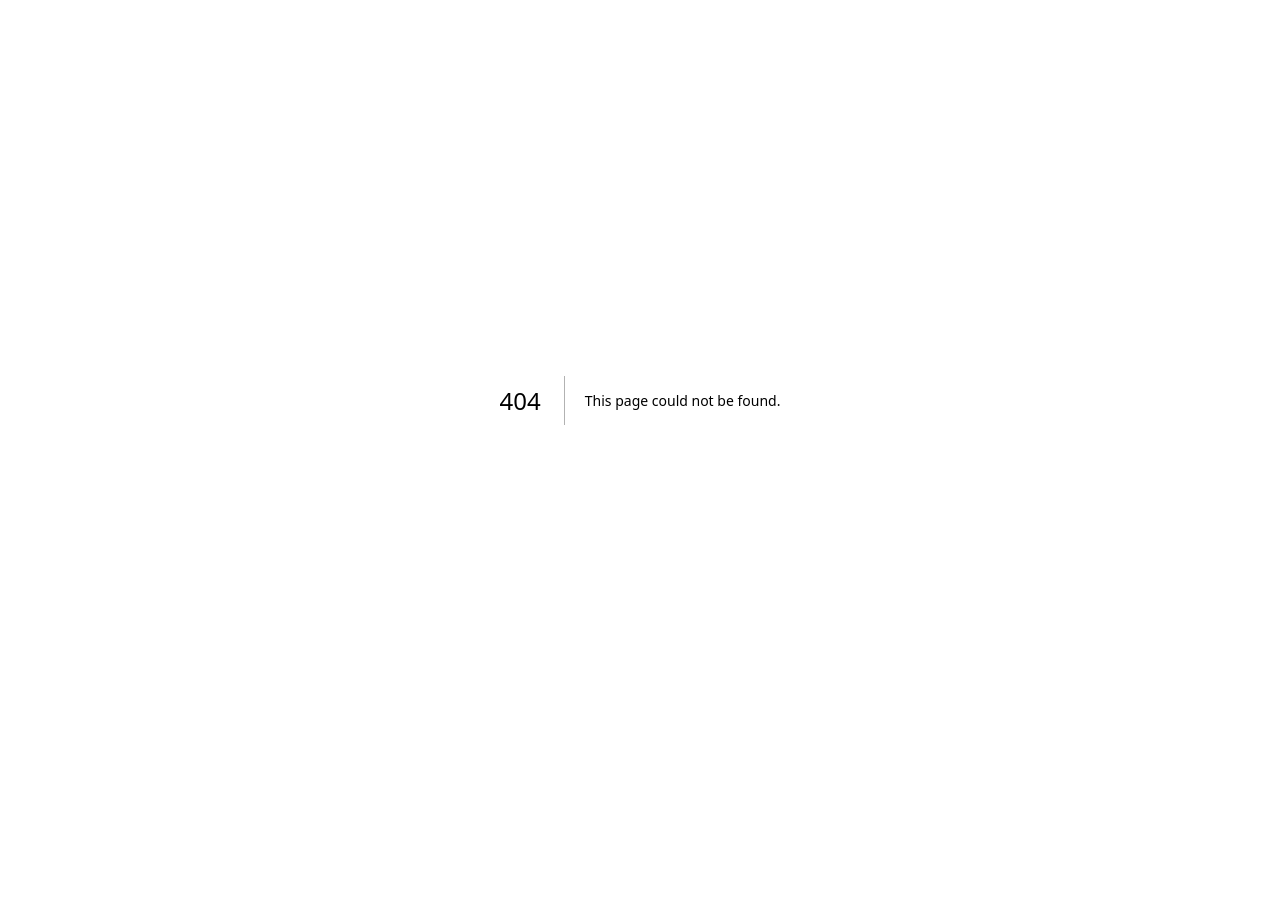
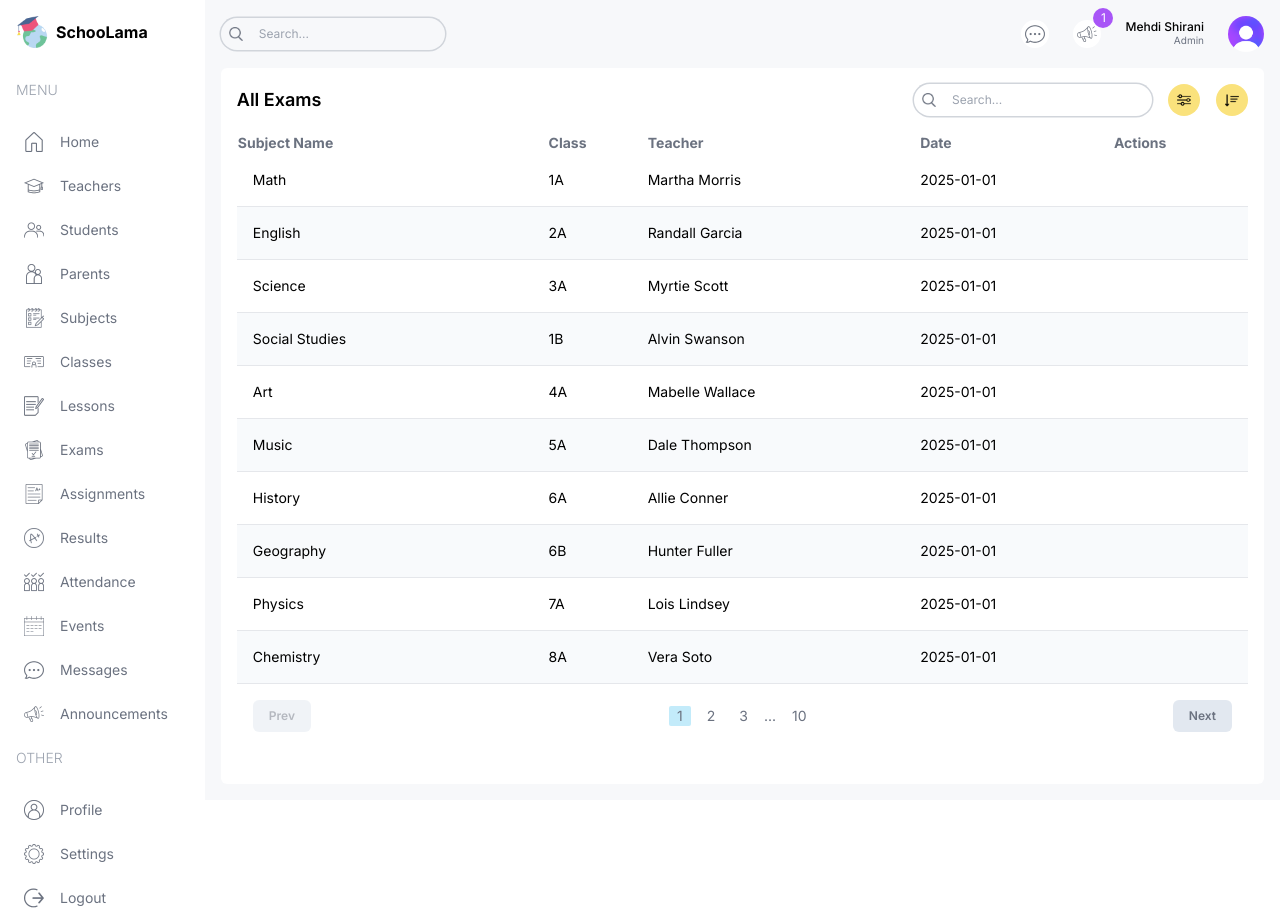
Before and after one commit to m3hdi-shirani/dashboard-next.js, a Next.js app: page /list/exams in a window 1280 px wide. Before the commit this address had no page. Before the commit the page ends 800 px from the top, so only its background shows below. Built offline with nearby package versions, Linux system fonts and the light colour scheme.

Commit message:
Finish the Exams page

```diff
--- /dev/null
+++ b/src/app/(dashboard)/list/exams/page.tsx
@@ -0,0 +1,90 @@
+import Pagination from "@/components/Pagination";
+import Table from "@/components/Table";
+import Tablesearch from "@/components/Tablesearch";
+import { examsData, role } from "@/lib/data";
+import Image from "next/image";
+
+type Exam = {
+  id: number;
+  subject: string;
+  class: string;
+  teacher: string;
+  date: string;
+};
+
+const columns = [
+  {
+    header: "Subject Name",
+    accessor: "name",
+  },
+  {
+    header: "Class",
+    accessor: "class",
+  },
+  {
+    header: "Teacher",
+    accessor: "teacher",
+    className: "hidden md:table-cell",
+  },
+  {
+    header: "Date",
+    accessor: "date",
+    className: "hidden md:table-cell",
+  },
+  {
+    header: "Actions",
+    accessor: "action",
+  },
+];
+
+const ExamListPage = () => {
+  const renderRow = (item: Exam) => (
+    <tr
+      key={item.id}
+      className="border-b border-gray-200 even:bg-slate-50 text-sm hover:bg-lamaPurpleLight"
+    >
+      <td className="flex items-center gap-4 p-4">{item.subject}</td>
+      <td>{item.class}</td>
+      <td className="hidden md:table-cell">{item.teacher}</td>
+      <td className="hidden md:table-cell">{item.date}</td>
+      <td>
+        <div className="flex items-center gap-2">
+          {role === "admin" ||
+            (role === "teacher" && (
+              <>
+                {/* <FormModal table="exam" type="update" data={item} /> */}
+                {/* <FormModal table="exam" type="delete" id={item.id} /> */}
+              </>
+            ))}
+        </div>
+      </td>
+    </tr>
+  );
+
+  return (
+    <div className="bg-white p-4 rounded-md flex-1 m-4 mt-0">
+      {/* TOP */}
+      <div className="flex items-center justify-between">
+        <h1 className="hidden md:block text-lg font-semibold">All Exams</h1>
+        <div className="flex flex-col md:flex-row items-center gap-4 w-full md:w-auto">
+          <Tablesearch />
+          <div className="flex items-center gap-4 self-end">
+            <button className="w-8 h-8 flex items-center justify-center rounded-full bg-lamaYellow">
+              <Image src="/filter.png" alt="" width={14} height={14} />
+            </button>
+            <button className="w-8 h-8 flex items-center justify-center rounded-full bg-lamaYellow">
+              <Image src="/sort.png" alt="" width={14} height={14} />
+            </button>
+            {/* {role === "admin" || role === "teacher" && <FormModal table="exam" type="create" />} */}
+          </div>
+        </div>
+      </div>
+      {/* LIST */}
+      <Table columns={columns} renderRow={renderRow} data={examsData} />
+      {/* PAGINATION */}
+      <Pagination />
+    </div>
+  );
+};
+
+export default ExamListPage;
```
